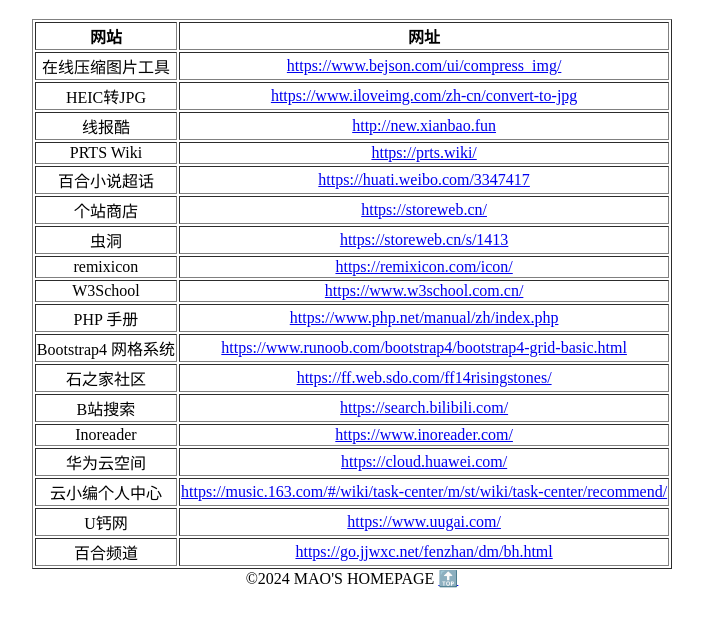
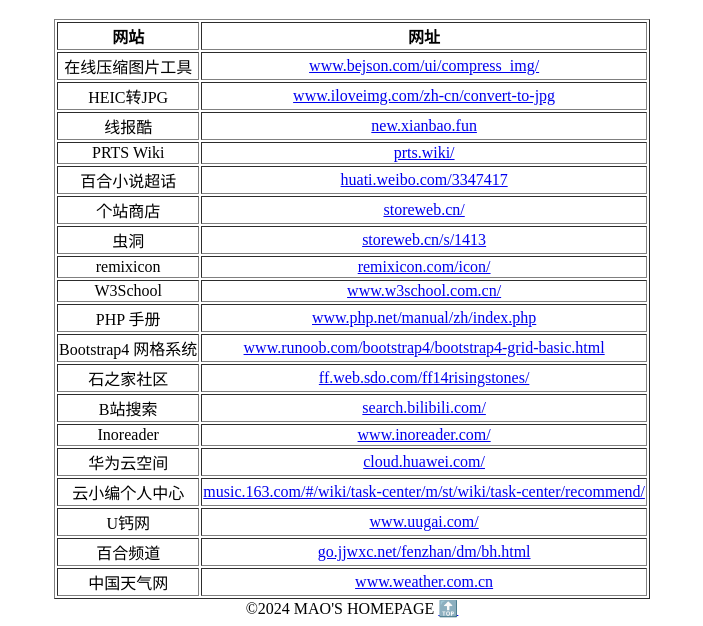
Before and after one commit to noteMay/Homepage, a plain HTML site: page links.html in a window 1280 px wide. Shown: the part 495-1121 px from the top of the page, without its empty margins (288-991 px from the left). Before the commit the page ends 1091 px from the top, so only its background shows below. Drawn offline with Linux system fonts and the light colour scheme.

Commit message:
Update links.html

```diff
--- a/links.html
+++ b/links.html
@@ -69,75 +69,79 @@
                     <tbody>
                         <tr>
                             <td align="center">在线压缩图片工具</td>
-                            <td align="center"><a href="https://www.bejson.com/ui/compress_img/">https://www.bejson.com/ui/compress_img/</a></td>
+                            <td align="center"><a href="https://www.bejson.com/ui/compress_img/">www.bejson.com/ui/compress_img/</a></td>
                         </tr>
                         <tr>
                             <td align="center">HEIC转JPG</td>
-                            <td align="center"><a href="https://www.iloveimg.com/zh-cn/convert-to-jpg">https://www.iloveimg.com/zh-cn/convert-to-jpg</a></td>
+                            <td align="center"><a href="https://www.iloveimg.com/zh-cn/convert-to-jpg">www.iloveimg.com/zh-cn/convert-to-jpg</a></td>
                         </tr>
                         <tr>
                             <td align="center">线报酷</td>
-                            <td align="center"><a href="http://new.xianbao.fun">http://new.xianbao.fun</a></td>
+                            <td align="center"><a href="http://new.xianbao.fun">new.xianbao.fun</a></td>
                         </tr>
                         <tr>
                             <td align="center">PRTS Wiki</td>
-                            <td align="center"><a href="https://prts.wiki/">https://prts.wiki/</a></td>
+                            <td align="center"><a href="https://prts.wiki/">prts.wiki/</a></td>
                         </tr>
                         <tr>
                             <td align="center">百合小说超话</td>
-                            <td align="center"><a href="https://huati.weibo.com/3347417">https://huati.weibo.com/3347417</a></td>
+                            <td align="center"><a href="https://huati.weibo.com/3347417">huati.weibo.com/3347417</a></td>
                         </tr>
                         <tr>
                             <td align="center">个站商店</td>
-                            <td align="center"><a href="https://storeweb.cn/">https://storeweb.cn/</a></td>
+                            <td align="center"><a href="https://storeweb.cn/">storeweb.cn/</a></td>
                         </tr>
                         <tr>
                             <td align="center">虫洞</td>
-                            <td align="center"><a href="https://storeweb.cn/s/1413">https://storeweb.cn/s/1413</a></td>
+                            <td align="center"><a href="https://storeweb.cn/s/1413">storeweb.cn/s/1413</a></td>
                         </tr>
                         <tr>
                             <td align="center">remixicon</td>
-                            <td align="center"><a href="https://remixicon.com/icon/">https://remixicon.com/icon/</a></td>
+                            <td align="center"><a href="https://remixicon.com/icon/">remixicon.com/icon/</a></td>
                         </tr>
                         <tr>
                             <td align="center">W3School</td>
-                            <td align="center"><a href="https://www.w3school.com.cn/">https://www.w3school.com.cn/</a></td>
+                            <td align="center"><a href="https://www.w3school.com.cn/">www.w3school.com.cn/</a></td>
                         </tr>
                         <tr>
                             <td align="center">PHP 手册</td>
-                            <td align="center"><a href="https://www.php.net/manual/zh/index.php">https://www.php.net/manual/zh/index.php</a></td>
+                            <td align="center"><a href="https://www.php.net/manual/zh/index.php">www.php.net/manual/zh/index.php</a></td>
                         </tr>
                         <tr>
                             <td align="center">Bootstrap4 网格系统</td>
-                            <td align="center"><a href="https://www.runoob.com/bootstrap4/bootstrap4-grid-basic.html">https://www.runoob.com/bootstrap4/bootstrap4-grid-basic.html</a></td>
+                            <td align="center"><a href="https://www.runoob.com/bootstrap4/bootstrap4-grid-basic.html">www.runoob.com/bootstrap4/bootstrap4-grid-basic.html</a></td>
                         </tr>
                         <tr>
                             <td align="center">石之家社区</td>
-                            <td align="center"><a href="https://ff.web.sdo.com/ff14risingstones/">https://ff.web.sdo.com/ff14risingstones/</a></td>
+                            <td align="center"><a href="https://ff.web.sdo.com/ff14risingstones/">ff.web.sdo.com/ff14risingstones/</a></td>
                         </tr>
                         <tr>
                             <td align="center">B站搜索</td>
-                            <td align="center"><a href="https://search.bilibili.com/">https://search.bilibili.com/</a></td>
+                            <td align="center"><a href="https://search.bilibili.com/">search.bilibili.com/</a></td>
                         </tr>
                         <tr>
                             <td align="center">Inoreader</td>
-                            <td align="center"><a href="https://www.inoreader.com/">https://www.inoreader.com/</a></td>
+                            <td align="center"><a href="https://www.inoreader.com/">www.inoreader.com/</a></td>
                         </tr>
                         <tr>
                             <td align="center">华为云空间</td>
-                            <td align="center"><a href="https://cloud.huawei.com/">https://cloud.huawei.com/</a></td>
+                            <td align="center"><a href="https://cloud.huawei.com/">cloud.huawei.com/</a></td>
                         </tr>
                         <tr>
                             <td align="center">云小编个人中心</td>
-                            <td align="center"><a href="https://music.163.com/#/wiki/task-center/m/st/wiki/task-center/recommend/">https://music.163.com/#/wiki/task-center/m/st/wiki/task-center/recommend/</a></td>
+                            <td align="center"><a href="https://music.163.com/#/wiki/task-center/m/st/wiki/task-center/recommend/">music.163.com/#/wiki/task-center/m/st/wiki/task-center/recommend/</a></td>
                         </tr>
                         <tr>
                             <td align="center">U钙网</td>
-                            <td align="center"><a href="https://www.uugai.com/">https://www.uugai.com/</a></td>
+                            <td align="center"><a href="https://www.uugai.com/">www.uugai.com/</a></td>
                         </tr>
                         <tr>
                             <td align="center">百合频道</td>
-                            <td align="center"><a href="https://go.jjwxc.net/fenzhan/dm/bh.html">https://go.jjwxc.net/fenzhan/dm/bh.html</a></td>
+                            <td align="center"><a href="https://go.jjwxc.net/fenzhan/dm/bh.html">go.jjwxc.net/fenzhan/dm/bh.html</a></td>
+                        </tr>
+                        <tr>
+                            <td align="center">中国天气网</td>
+                            <td align="center"><a href="http://www.weather.com.cn">www.weather.com.cn</a></td>
                         </tr>
                     </tbody>
                 </table>
```
